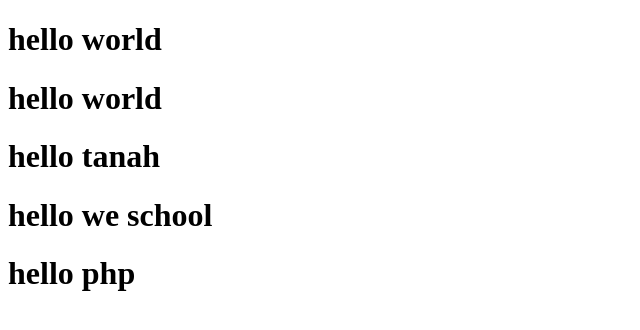
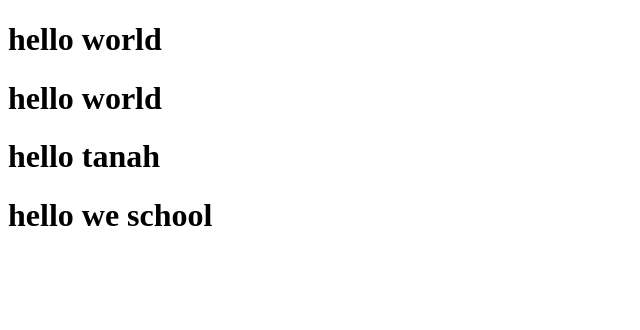
Before and after one commit to tanah1/project-x, a plain HTML site: page index.html in a window 1280 px wide. Shown: the whole page, without its empty margins (0-640 px from the left). Drawn offline with Linux system fonts and the light colour scheme.

Commit message:
delete hello php

```diff
--- a/index.html
+++ b/index.html
@@ -10,6 +10,6 @@
     <h1>hello world</h1>
     <h1>hello tanah</h1>
     <h1>hello we school</h1>
-    <h1>hello php</h1>
+
 </body>
 </html>
```
